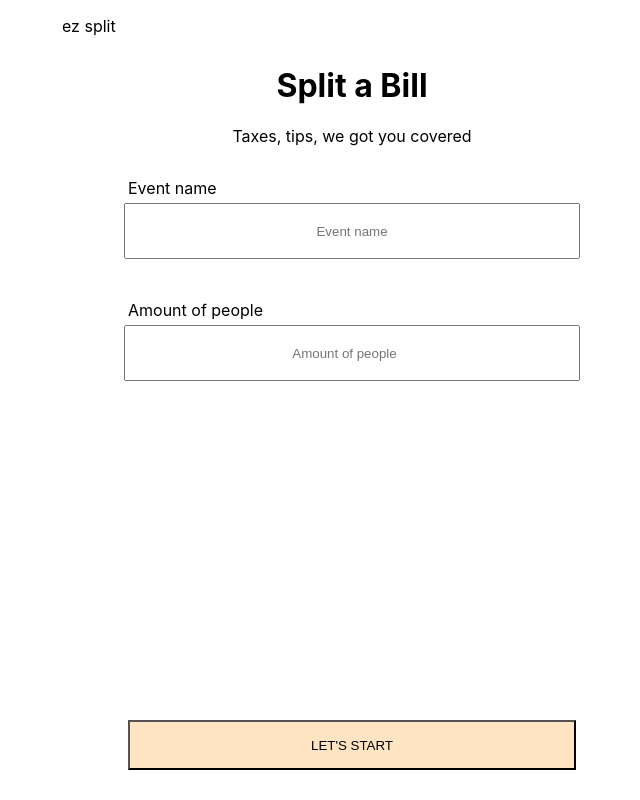
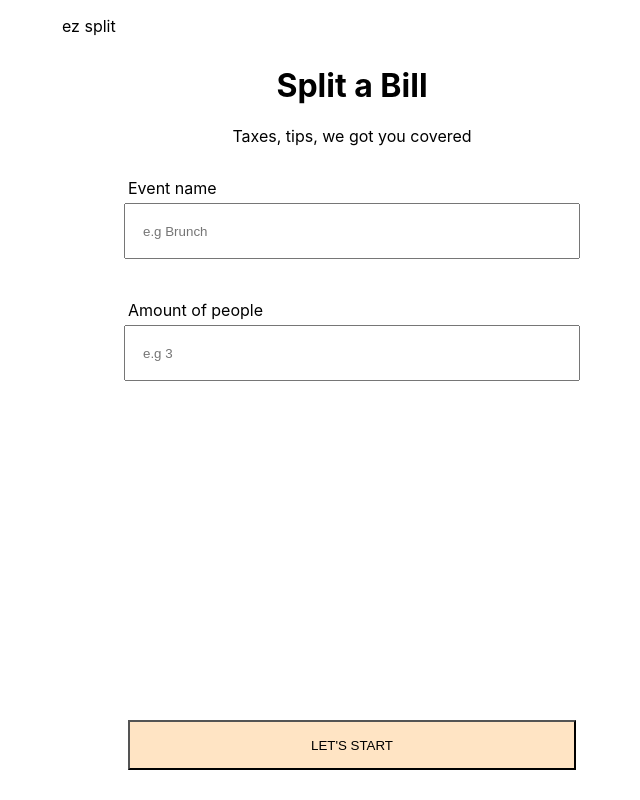
Before and after one commit to alicelu625/ez-split, a React (Create React App) app: page / in a window 1280 px wide. Shown: the whole page, without its empty margins (288-928 px from the left). Built offline with nearby package versions, Linux system fonts and the light colour scheme.

Commit message:
updated placeholder text

```diff
--- a/src/Pages/Start/Start.js
+++ b/src/Pages/Start/Start.js
@@ -56,7 +56,7 @@ class Start extends Component {
                     <input
                         className={classes.Input}
                         type="text"
-                        placeholder="Event name"
+                        placeholder="e.g Brunch"
                         required
                         onChange={(event) => this.nameChangedHandler(event)}
                         value={this.state.eventName}
@@ -69,7 +69,7 @@ class Start extends Component {
                     <input
                         className={classes.Input}
                         type="number"
-                        placeholder="Amount of people"
+                        placeholder="e.g 3"
                         required
                         onChange={(event) => this.amountPeopleChangedHandler(event)}
                         value={this.state.amountPeople}
--- a/src/Pages/Start/Start.module.css
+++ b/src/Pages/Start/Start.module.css
@@ -27,7 +27,7 @@
 .Input {
     width: 70%;
     height: 50px;
-    text-align: center;
+    text-indent: 15px;
 }
 
 .ErrorMessage {
```
